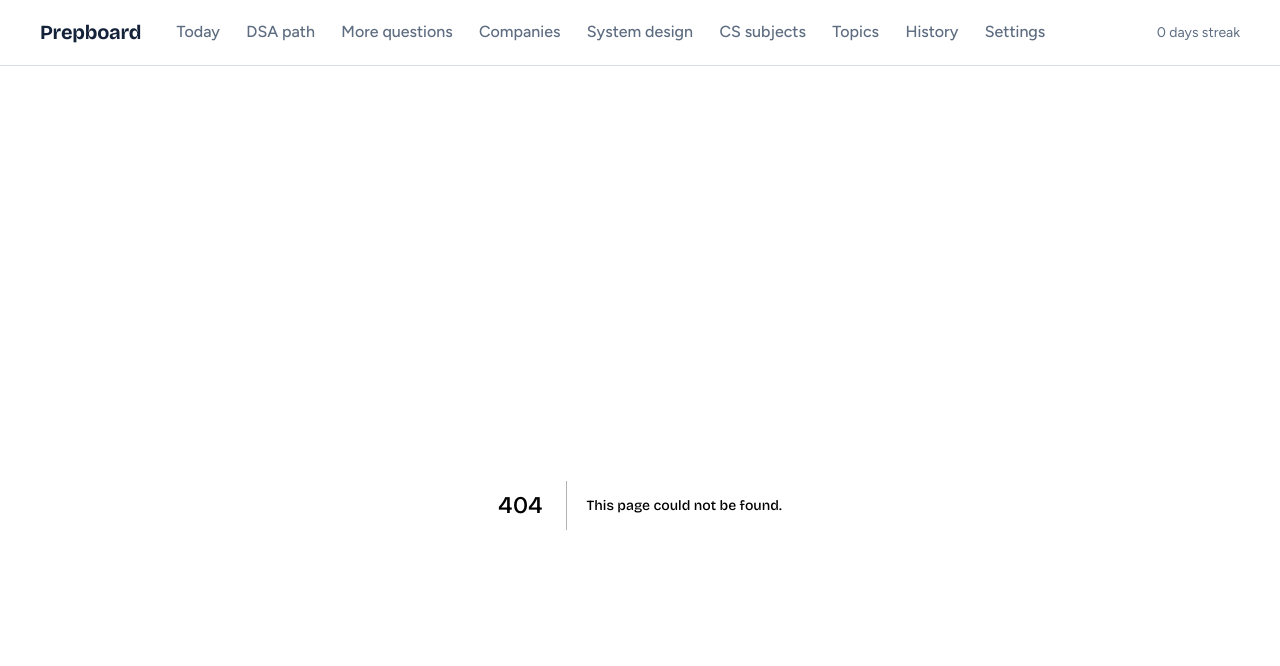
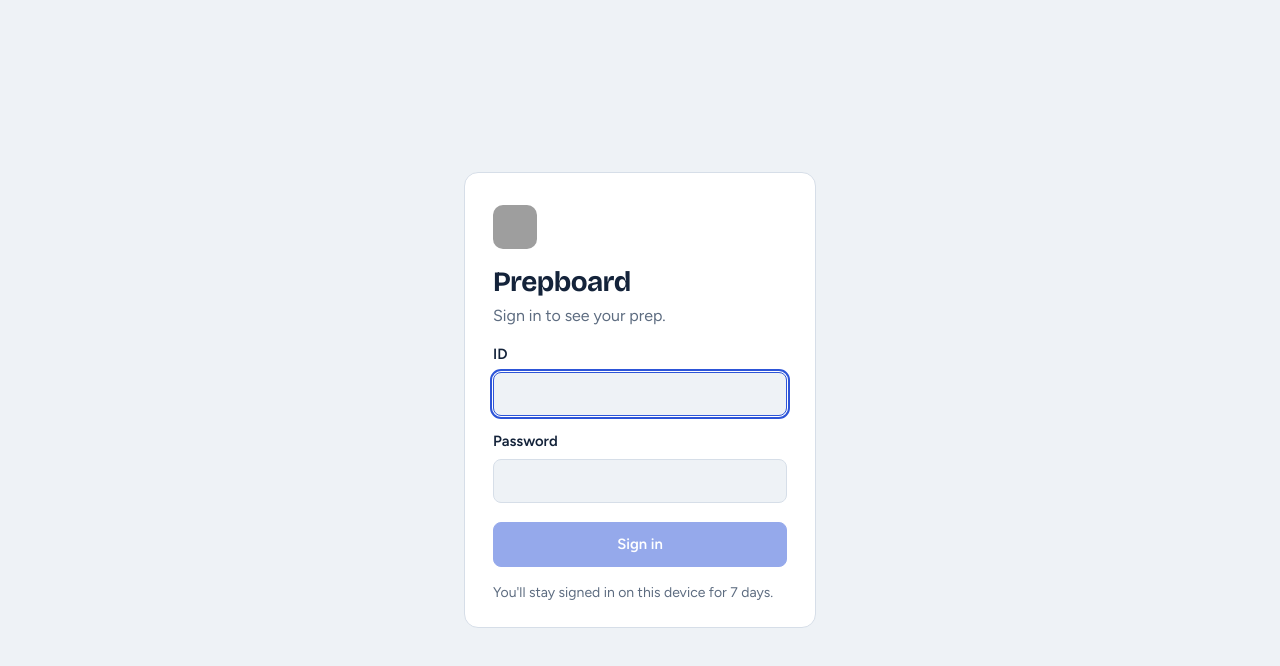
Before and after one commit to swaraj-acharya/PrepBoard, a Next.js app: page /login in a window 1280 px wide. Before the commit this address had no page. Shown: the top 666 px of the page. Built offline with nearby package versions, Linux system fonts and the light colour scheme; grey boxes are pictures that could not be loaded.

Commit message:
Added Auth

```diff
--- a/app/globals.css
+++ b/app/globals.css
@@ -296,3 +296,17 @@ code { font: .88em ui-monospace, "Cascadia Code", Consolas, monospace; backgroun
 .act-short { display: none; }
 .nav-links a { white-space: nowrap; }
 @media (max-width: 820px) { .act { font-size: .7rem; padding: 0 .3rem; } .act-long { display: none; } .act-short { display: inline; } }
+
+/* sign-in page */
+.auth-main { min-height: 100vh; min-height: 100dvh; display: grid; place-items: center; padding: 1.5rem; }
+.auth { width: 100%; max-width: 22rem; }
+.auth-card { background: var(--card); border: 1px solid var(--line); border-radius: 14px; padding: 2rem 1.75rem 1.5rem; display: grid; gap: .9rem; }
+.auth-logo { border-radius: 10px; }
+.auth-card h1 { font: 700 1.75rem/1.1 var(--display); letter-spacing: -.02em; margin: .25rem 0 0; }
+.auth-card > p { margin: 0; }
+.auth-card > .muted:first-of-type { margin-top: -.5rem; }
+.auth-field { display: grid; gap: .35rem; font-weight: 600; font-size: .925rem; }
+.auth-field input { font: inherit; font-weight: 400; padding: .6rem .7rem; border: 1px solid var(--line); border-radius: 8px; background: var(--paper); color: var(--ink); }
+.auth-field input:focus-visible { outline: 2px solid var(--cobalt); outline-offset: 1px; border-color: var(--cobalt); }
+.auth-submit { justify-content: center; padding: .65rem 1rem; margin-top: .25rem; }
+.auth-card .error { margin: 0; }
--- a/app/layout.jsx
+++ b/app/layout.jsx
@@ -1,8 +1,5 @@
 import "./globals.css";
-import Nav from "@/components/Nav";
-import { DrawerProvider } from "@/components/Drawer";
-import { DataProvider } from "@/lib/data";
-import GitHubSync from "@/components/GitHubSync";
+import Shell from "@/components/Shell";
 
 export const metadata = { title: "Prepboard", description: "My DSA path, system design, company questions and revision tracker." };
 
@@ -15,13 +12,7 @@ export default function RootLayout({ children }) {
         <link href="https://fonts.googleapis.com/css2?family=Bricolage+Grotesque:opsz,wght@12..96,500;12..96,700&family=Figtree:wght@400;500;600&display=swap" rel="stylesheet" />
       </head>
       <body suppressHydrationWarning>
-        <DataProvider>
-        <GitHubSync />
-        <DrawerProvider>
-          <Nav />
-          <main className="main">{children}</main>
-        </DrawerProvider>
-        </DataProvider>
+        <Shell>{children}</Shell>
       </body>
     </html>
   );
--- /dev/null
+++ b/app/login/page.jsx
@@ -0,0 +1,42 @@
+"use client";
+import { useState } from "react";
+
+export default function Login() {
+  const [id, setId] = useState("");
+  const [password, setPassword] = useState("");
+  const [error, setError] = useState("");
+  const [busy, setBusy] = useState(false);
+
+  async function submit(e) {
+    e.preventDefault();
+    setBusy(true); setError("");
+    try {
+      const r = await fetch("/api/auth/login", { method: "POST", headers: { "Content-Type": "application/json" }, body: JSON.stringify({ id: id.trim(), password }) });
+      const j = await r.json().catch(() => ({}));
+      if (!r.ok) { setError(j.error || "Couldn't sign in. Try again."); setPassword(""); return; }
+      const next = new URLSearchParams(window.location.search).get("next") || "/";
+      // Full page load, so every page loads fresh with your sign-in.
+      window.location.assign(next.startsWith("/") && !next.startsWith("//") ? next : "/");
+    } catch { setError("Couldn't reach the site. Check your connection and try again."); }
+    finally { setBusy(false); }
+  }
+
+  return (
+    <div className="auth">
+      <form className="auth-card" onSubmit={submit}>
+        <img src="/icon.svg" alt="" width={44} height={44} className="auth-logo" />
+        <h1>Prepboard</h1>
+        <p className="muted">Sign in to see your prep.</p>
+        <label className="auth-field">ID
+          <input autoComplete="username" autoCapitalize="none" spellCheck={false} value={id} onChange={e => setId(e.target.value)} required autoFocus />
+        </label>
+        <label className="auth-field">Password
+          <input type="password" autoComplete="current-password" value={password} onChange={e => setPassword(e.target.value)} required />
+        </label>
+        {error && <p className="error" role="alert">{error}</p>}
+        <button className="btn primary auth-submit" disabled={busy || !id.trim() || !password}>{busy ? "Signing in…" : "Sign in"}</button>
+        <p className="muted small">You&apos;ll stay signed in on this device for 7 days.</p>
+      </form>
+    </div>
+  );
+}
--- /dev/null
+++ b/components/Shell.jsx
@@ -0,0 +1,20 @@
+"use client";
+import { usePathname } from "next/navigation";
+import Nav from "@/components/Nav";
+import { DrawerProvider } from "@/components/Drawer";
+import { DataProvider } from "@/lib/data";
+import GitHubSync from "@/components/GitHubSync";
+
+// The sign-in page gets a bare layout: no menu, no data loading, no GitHub sync.
+export default function Shell({ children }) {
+  if (usePathname() === "/login") return <main className="auth-main">{children}</main>;
+  return (
+    <DataProvider>
+      <GitHubSync />
+      <DrawerProvider>
+        <Nav />
+        <main className="main">{children}</main>
+      </DrawerProvider>
+    </DataProvider>
+  );
+}
```
Also changed, not shown: app/api/auth/login/route.js (added, +18 -0 lines), app/api/auth/logout/route.js (added, +9 -0 lines), app/settings/page.jsx (+7 -0 lines), lib/auth.js (added, +52 -0 lines), proxy.js (added, +28 -0 lines), 1 other file (tests, documents, lock files or other folders).
